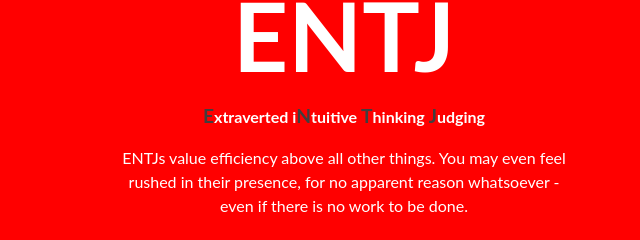
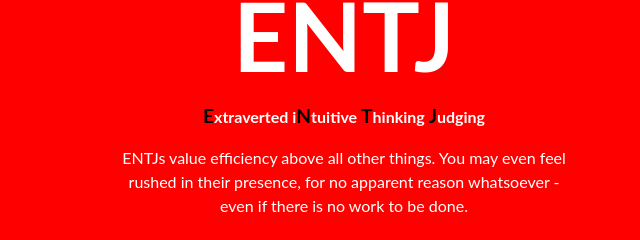
Before and after one commit to mlionhart/rude-personality-descriptions, a plain HTML site: page index.html in a window 1280 px wide. Shown: the part 127-367 px from the top of the page, 296-936 px from the left. Drawn offline with Linux system fonts and the light colour scheme.

Commit message:
changed capital letter color to black

```diff
--- a/style.css
+++ b/style.css
@@ -23,7 +23,7 @@ body {
     }
 
     .capital-letter {
-      color: #3f3f3f;
+      color: black;
       font-size: 1.2rem;
       /* font-weight: bold; */
     }
```
